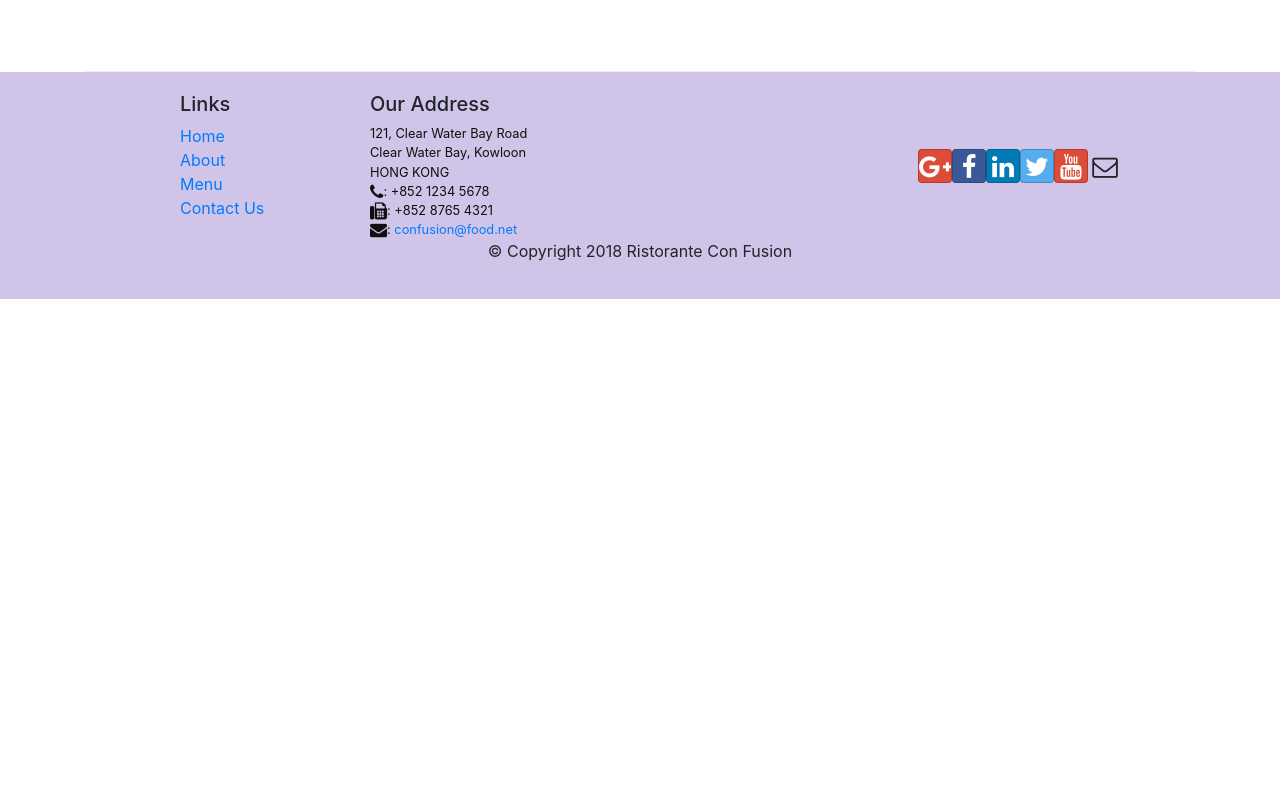
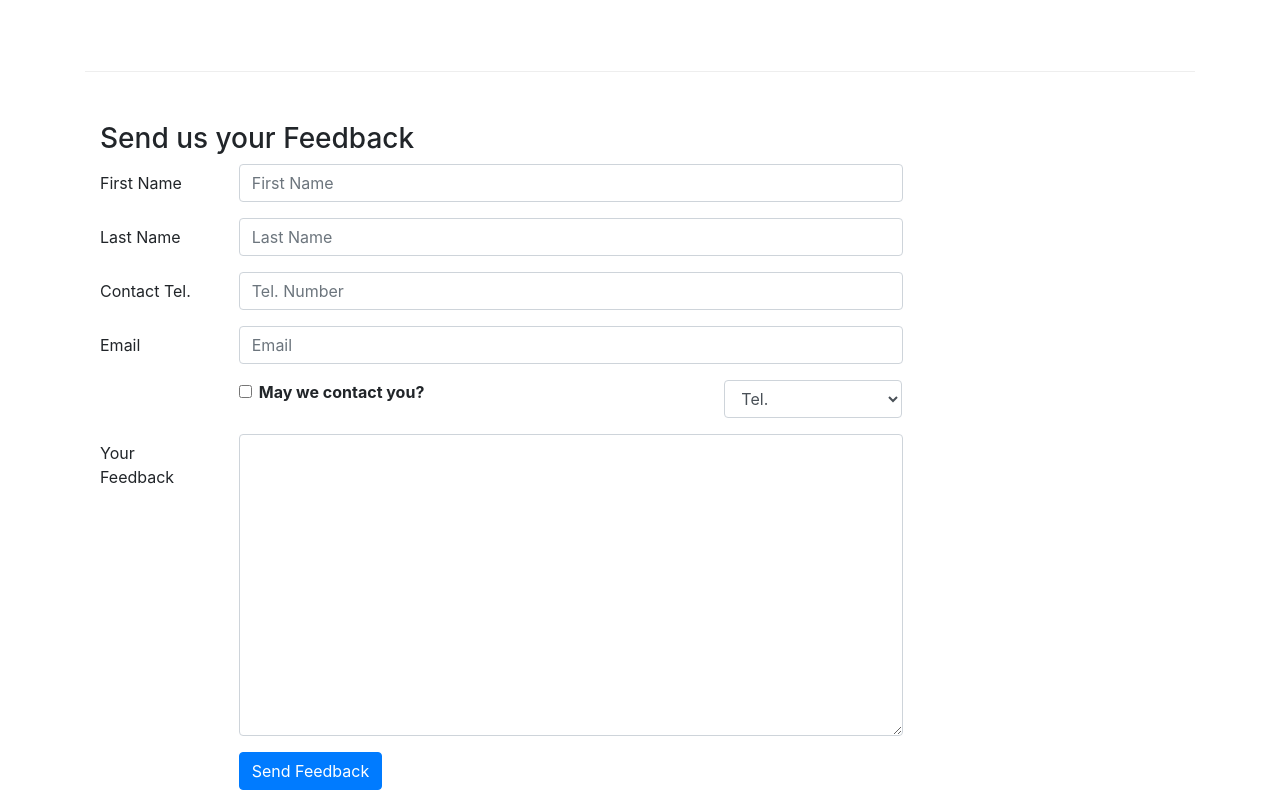
Before and after one commit to Sange3/React-confusion, a React (Create React App) app: page /contactus in a window 1280 px wide. Shown: the part 800-1600 px from the top of the page. Before the commit the page ends 1099 px from the top, so only its background shows below. Built offline with nearby package versions, Linux system fonts and the light colour scheme.

Commit message:
Controlled Forms

```diff
--- a/src/components/ContactComponent.js
+++ b/src/components/ContactComponent.js
@@ -1,8 +1,43 @@
-import React from 'react';
-import { Breadcrumb, BreadcrumbItem, Button } from 'reactstrap';
+import React, { Component } from 'react';
+import { Breadcrumb, BreadcrumbItem, Button, Form, FormGroup, Label, Input, Col } from 'reactstrap';
 import { Link } from 'react-router-dom';
 
-function Contact(props) {
+class Contact extends Component {
+
+    constructor(props) {
+        super(props);
+
+        this.state = {
+            firstname: '',
+            lastname: '',
+            telnum: '',
+            email: '',
+            agree: false,
+            contactType: 'Tel.',
+            message: ''
+        }
+        this.handleSubmit = this.handleSubmit.bind(this);
+        this.handleInputChange = this.handleInputChange.bind(this);
+    }
+
+    handleInputChange(event) {
+        const target = event.target;
+        const value = target.type === 'checkbox' ? target.checked : target.value;
+        const name = target.name;
+
+        this.setState({
+            [name] : value
+        });
+
+    }
+
+    handleSubmit(event) {
+        console.log("Current State is " + JSON.stringify(this.state));
+        alert(("Current State is " + JSON.stringify(this.state)));
+        event.preventDefault();
+    }
+
+    render() {
         return (
             <div className="container">
                 <div className="row">
@@ -43,8 +78,78 @@
                         </div>
                     </div>
                 </div>
+                <div className="row row-content">
+                    <div className="col-12">
+                        <h3>Send us your Feedback</h3>
+                    </div>
+                    <div className="col-12 col-md-9">
+                        <Form onSubmit={this.handleSubmit}>
+                            <FormGroup row>
+                                <Label htmlFor="firstname" md={2}>First Name</Label>
+                                <Col md={10}>
+                                    <Input type="text" id="firstname" name="firstname"
+                                    placeholder="First Name" value={this.state.firstname} onChange={this.handleInputChange}></Input>
+                                </Col>
+                            </FormGroup>
+                            <FormGroup row>
+                                <Label htmlFor="lastname" md={2}>Last Name</Label>
+                                <Col md={10}>
+                                    <Input type="text" id="lastname" name="lastname"
+                                    placeholder="Last Name" value={this.state.lastname} onChange={this.handleInputChange}></Input>
+                                </Col>
+                            </FormGroup>
+                            <FormGroup row>
+                                <Label htmlFor="telnum" md={2}>Contact Tel.</Label>
+                                <Col md={10}>
+                                    <Input type="tel" id="telnum" name="telnum"
+                                    placeholder="Tel. Number" value={this.state.telnum} onChange={this.handleInputChange}></Input>
+                                </Col>
+                            </FormGroup>
+                            <FormGroup row>
+                                <Label htmlFor="email" md={2}>Email</Label>
+                                <Col md={10}>
+                                    <Input type="email" id="email" name="email"
+                                    placeholder="Email" value={this.state.email} onChange={this.handleInputChange}></Input>
+                                </Col>
+                            </FormGroup>
+                            <FormGroup row>
+                                <Col md={{size: 6, offset: 2}}>
+                                    <FormGroup check>
+                                        <Label check>
+                                            <Input type="checkbox" name="agree" checked={this.state.agree} onChange={this.handleInputChange} /> {' '}<strong>May we contact you?</strong>
+                                         </Label>
+
+                                    </FormGroup>
+                                </Col>
+                                <Col md={{size: 3, offset: 1}}>
+                                    <Input type="select" name="contactType" value={this.state.contactType} onChange={this.handleInputChange}>
+                                        <option>Tel.</option>
+                                        <option>Email</option>
+                                    </Input>
+                                </Col>
+                            </FormGroup>
+                            <FormGroup row>
+                                <Label htmlFor="message" md={2}>Your Feedback</Label>
+                                <Col md={10}>
+                                    <Input type="textarea" id="message" name="message"
+                                    rows="12" value={this.state.message} onChange={this.handleInputChange}></Input>
+                                </Col>
+                            </FormGroup>
+                            <FormGroup row>
+                                <Col md={{size:10, offset:2}}>
+                                    <Button type="submit" color="primary">
+                                        Send Feedback
+                                    </Button>
+                                </Col>
+                            </FormGroup>
+                        </Form>
+                    </div>
+
+                </div>
             </div>
         );
     }
 
+}
+
 export default Contact;
```
Lines whose indentation alone changed are shown as unchanged.
